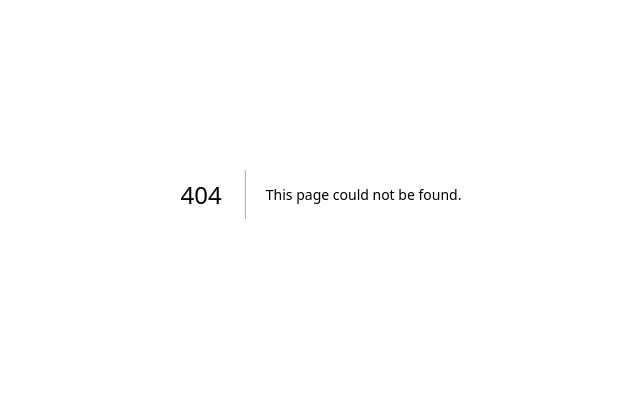
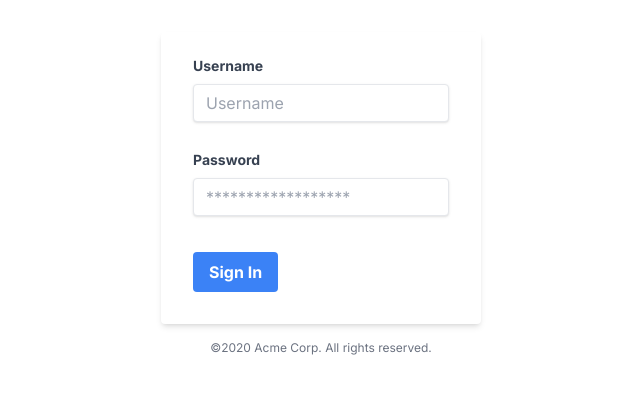
Before and after one commit to leemarshal/CAU_DatabaseSystem2023_Webtoon, a Next.js app: page /login in a window 1280 px wide. Before the commit this address had no page. Shown: the part 206-600 px from the top of the page, without its empty margins (319-959 px from the left). Built offline with nearby package versions, Linux system fonts and the light colour scheme.

Commit message:
Adding login page

```diff
--- a/package.json
+++ b/package.json
@@ -10,6 +10,8 @@
   },
   "dependencies": {
     "@prisma/client": "^5.6.0",
+    "axios": "^1.6.2",
+    "cookies-next": "^4.1.0",
     "next": "14.0.3",
     "react": "^18",
     "react-dom": "^18"
--- /dev/null
+++ b/src/app/api/login/route.ts
@@ -0,0 +1,38 @@
+import { cookies } from "next/headers";
+import { PrismaClient } from "@prisma/client";
+import { randomUUID } from "crypto";
+import { NextResponse } from "next/server";
+
+export async function POST(request: Request) {
+  let body: { id: string; pw: string };
+  try {
+    body = await request.json();
+  } catch (e) {
+    return NextResponse.json("No user info in body", { status: 403 });
+  }
+
+  const prisma = new PrismaClient();
+  const users = await prisma.users.findMany({
+    where: {
+      Username: body.id,
+      PasswordHash: body.pw,
+    },
+  });
+  if (users.length != 1)
+    return NextResponse.json("No user found", { status: 403 });
+
+  const user = users[0];
+  const token = randomUUID();
+  const expirationDate = new Date();
+  expirationDate.setDate(expirationDate.getDate() + 7);
+  await prisma.userTokens.create({
+    data: {
+      Token: token,
+      UserID: user.UserID,
+      CreationDate: new Date(),
+      Expiration: expirationDate,
+    },
+  });
+  cookies().set("token", token, { httpOnly: true });
+  return Response.json({ token: token });
+}
--- /dev/null
+++ b/src/app/login/page.tsx
@@ -0,0 +1,98 @@
+"use client";
+import axios from "axios";
+import { getCookie } from "cookies-next";
+import { useRouter } from "next/navigation";
+import { useState } from "react";
+
+export default () => {
+  const [loginForm, setLoginForm] = useState({ id: "", pw: "" });
+  const [errorMessage, setErrorMessage] = useState<undefined | string>(
+    undefined
+  );
+  const [errorShow, setErrorShow] = useState(false);
+
+  const router = useRouter();
+
+  const signIn = async () => {
+    if (loginForm.id == "" || loginForm.pw == "") {
+      setErrorShow(true);
+    }
+    try {
+      const loginResult = await axios.post("/api/login", loginForm);
+      if (loginResult.data.token) {
+        router.push("/");
+      }
+      console.log(getCookie("token"));
+    } catch (e) {
+      if (axios.isAxiosError(e)) {
+        setErrorMessage(e.response?.data);
+      }
+    }
+  };
+
+  return (
+    <div className="h-screen flex">
+      <div className="justify-center items-center w-full max-w-xs m-auto">
+        <form className="bg-white shadow-md rounded px-8 pt-6 pb-8 mb-4">
+          <div className="mb-4">
+            <label className="block text-gray-700 text-sm font-bold mb-2">
+              Username
+            </label>
+            <input
+              className={`shadow appearance-none border rounded w-full py-2 px-3 text-gray-700 mb-3 leading-tight focus:outline-none focus:shadow-outline ${
+                errorShow && loginForm.id == "" ? "border-red-500" : ""
+              }`}
+              id="username"
+              type="text"
+              placeholder="Username"
+              onChange={(e) =>
+                setLoginForm({ ...loginForm, id: e.target.value })
+              }
+            />
+            {errorShow && loginForm.id == "" ? (
+              <p className="text-red-500 text-xs italic">Please enter an id.</p>
+            ) : (
+              <></>
+            )}
+          </div>
+          <div className="mb-6">
+            <label className="block text-gray-700 text-sm font-bold mb-2">
+              Password
+            </label>
+            <input
+              className={`shadow appearance-none border rounded w-full py-2 px-3 text-gray-700 mb-3 leading-tight focus:outline-none focus:shadow-outline ${
+                errorShow && loginForm.pw == "" ? "border-red-500" : ""
+              }`}
+              id="password"
+              type="password"
+              placeholder="******************"
+              onChange={(e) =>
+                setLoginForm({ ...loginForm, pw: e.target.value })
+              }
+            />
+            {errorShow && loginForm.pw == "" ? (
+              <p className="text-red-500 text-xs italic">
+                Please enter a password.
+              </p>
+            ) : (
+              <></>
+            )}
+          </div>
+          <div className="flex items-center justify-between">
+            <button
+              className="bg-blue-500 hover:bg-blue-700 text-white font-bold py-2 px-4 rounded focus:outline-none focus:shadow-outline"
+              type="button"
+              onClick={signIn}
+            >
+              Sign In
+            </button>
+          </div>
+          <div>{errorMessage}</div>
+        </form>
+        <p className="text-center text-gray-500 text-xs">
+          &copy;2020 Acme Corp. All rights reserved.
+        </p>
+      </div>
+    </div>
+  );
+};
```
Also changed, not shown: 1 other file (tests, documents, lock files or other folders).
